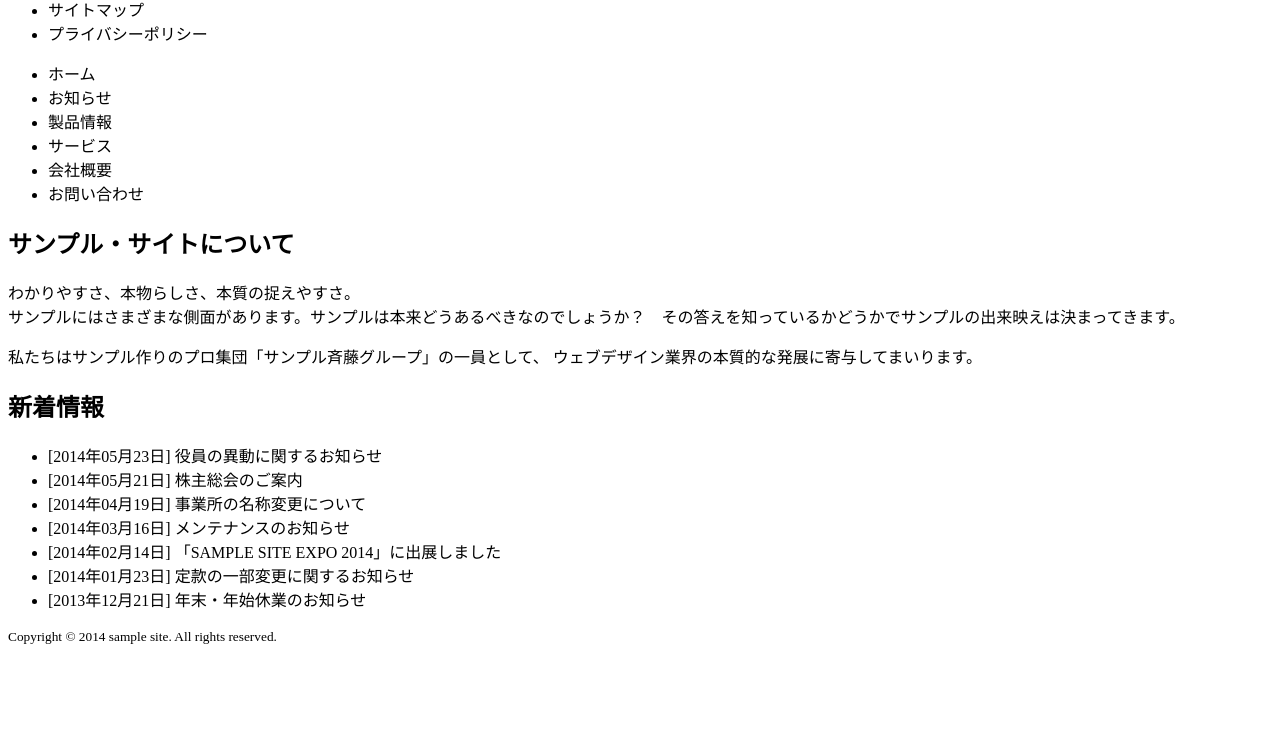
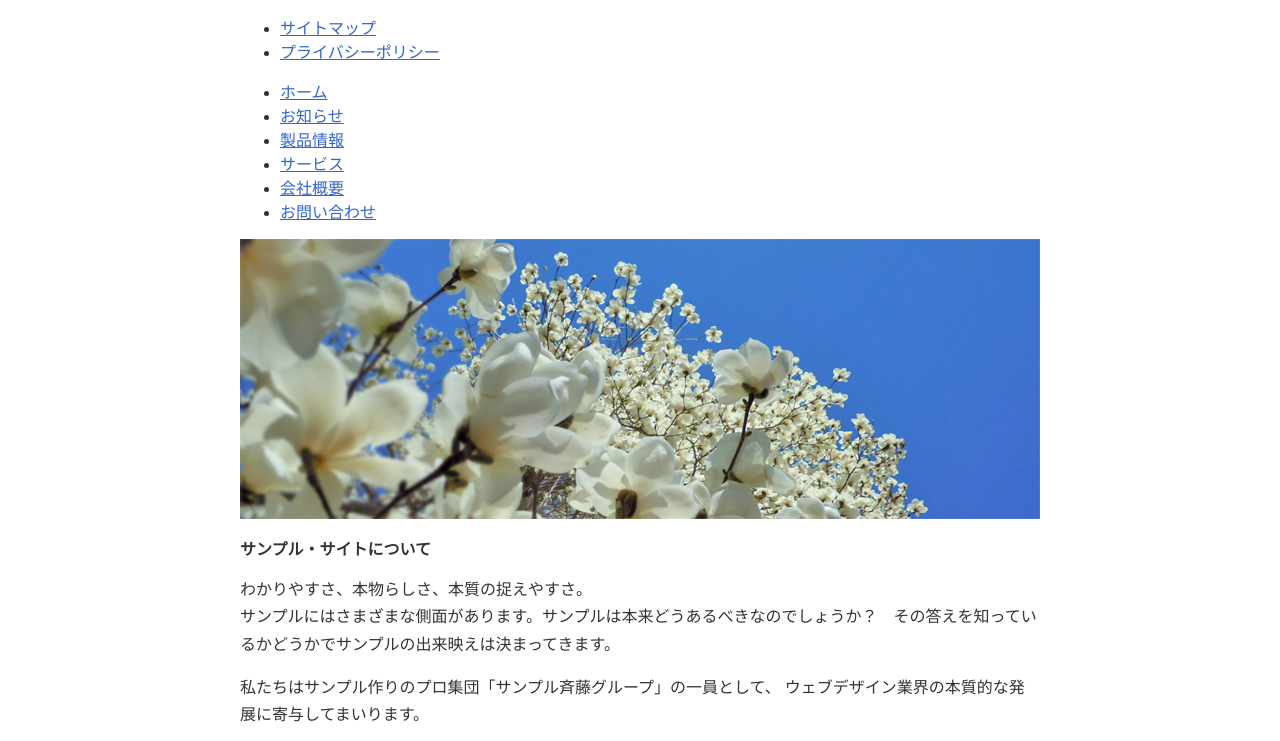
Before and after one commit to k-jinma/IT-Seminar-HTML, a plain HTML site: page index.html in a window 1280 px wide. Shown: the part 92-833 px from the top of the page. Before the commit the page ends 800 px from the top, so only its background shows below. Drawn offline with Linux system fonts and the light colour scheme.

Commit message:
20211108 commit

```diff
--- a/index.html
+++ b/index.html
@@ -1,37 +1,45 @@
 <!DOCTYPE html>
 <html lang="ja">
 <head>
-    <meta charset="UTF-8" />
+<meta charset="UTF-8">
 <title>株式会社サンプル・サイト</title>
+<link rel="stylesheet" href="styles.css">
 </head>
 <body>
+
+<div id="page">
+
 <header>
-      <h1>株式会社サンプル・サイト</h1>
+<h1><a href="index.html"><img src="images/logo.png" alt="株式会社サンプル・サイト" width="206" height="56"></a></h1>
 <ul>
-        <li>サイトマップ</li>
-        <li>プライバシーポリシー</li>
+  <li><a href="pages/sitemap.html">サイトマップ</a></li>
+  <li><a href="pages/privacy.html">プライバシーポリシー</a></li>
 </ul>
+<nav>
 <ul>
-        <li>ホーム</li>
-        <li>お知らせ</li>
-        <li>製品情報</li>
-        <li>サービス</li>
-        <li>会社概要</li>
-        <li>お問い合わせ</li>
+  <li><a href="index.html">ホーム</a></li>
+  <li><a href="pages/info.html">お知らせ</a></li>
+  <li><a href="pages/product.html">製品情報</a></li>
+  <li><a href="pages/service.html">サービス</a></li>
+  <li><a href="pages/about.html">会社概要</a></li>
+  <li><a href="pages/contact.html">お問い合わせ</a></li>
 </ul>
+</nav>
+<img src="images/mainvisual.png" alt="" width="800" height="280">
 </header>
 
 <main>
+<section>
 <h2>サンプル・サイトについて</h2>
 <p>
-        わかりやすさ、本物らしさ、本質の捉えやすさ。<br />
+わかりやすさ、本物らしさ、本質の捉えやすさ。<br>
 サンプルにはさまざまな側面があります。サンプルは本来どうあるべきなのでしょうか？　その答えを知っているかどうかでサンプルの出来映えは決まってきます。
 </p>
 <p>
-        私たちはサンプル作りのプロ集団「サンプル斉藤グループ」の一員として、
-        ウェブデザイン業界の本質的な発展に寄与してまいります。
+私たちはサンプル作りのプロ集団「サンプル斉藤グループ」の一員として、 ウェブデザイン業界の本質的な発展に寄与してまいります。
 </p>
-
+</section>
+<section>
 <h2>新着情報</h2>
 <ul>
   <li>[2014年05月23日] 役員の異動に関するお知らせ</li>
@@ -42,6 +50,7 @@
   <li>[2014年01月23日] 定款の一部変更に関するお知らせ</li>
   <li>[2013年12月21日] 年末・年始休業のお知らせ</li>
 </ul>
+</section>
 </main>
 
 <footer>
@@ -49,5 +58,8 @@
 <small>Copyright &copy; 2014 sample site. All rights reserved.</small>
 </p>
 </footer>
+
+</div>
+
 </body>
 </html>
--- /dev/null
+++ b/styles.css
@@ -0,0 +1,56 @@
+
+/* 初期設定
+---------------------------------------------------- */
+body {
+  margin: 0;
+  padding: 0;
+  color: #333;
+  background: #fff;
+}
+p {
+  line-height: 1.7;
+}
+a:link {
+  color: #36c;
+}
+a:visited {
+  color: #609;
+}
+a:hover {
+  color: #666;
+}
+img {
+  border: 0;
+}
+
+/* ページの枠組み
+---------------------------------------------------- */
+#page {
+  margin: 0 auto;
+  width: 800px;
+}
+
+/* ヘッダー
+---------------------------------------------------- */
+
+
+
+/* ナビゲーション
+---------------------------------------------------- */
+
+
+
+/* メインコンテンツ
+---------------------------------------------------- */
+h2 {
+  font-size: medium;
+}
+main ul {
+  list-style-image: url(images/marker-gray.png);
+}
+
+/* フッター
+---------------------------------------------------- */
+footer {
+  text-align: center;
+}
```
Also changed, not shown: images/logo.png (added), images/mainvisual.png (added), images/marker-gray.png (added). Lines whose indentation alone changed are shown as unchanged.
